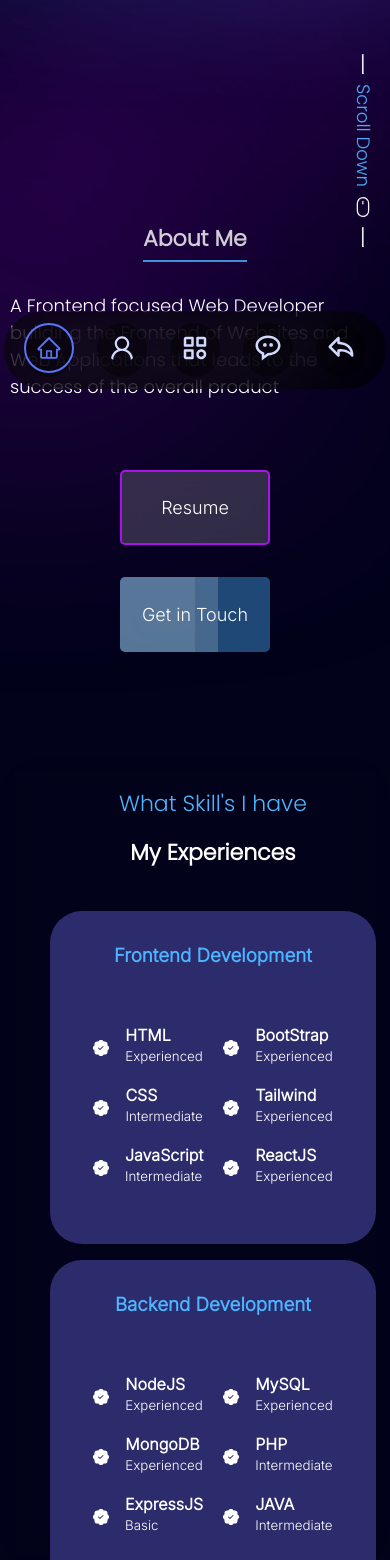
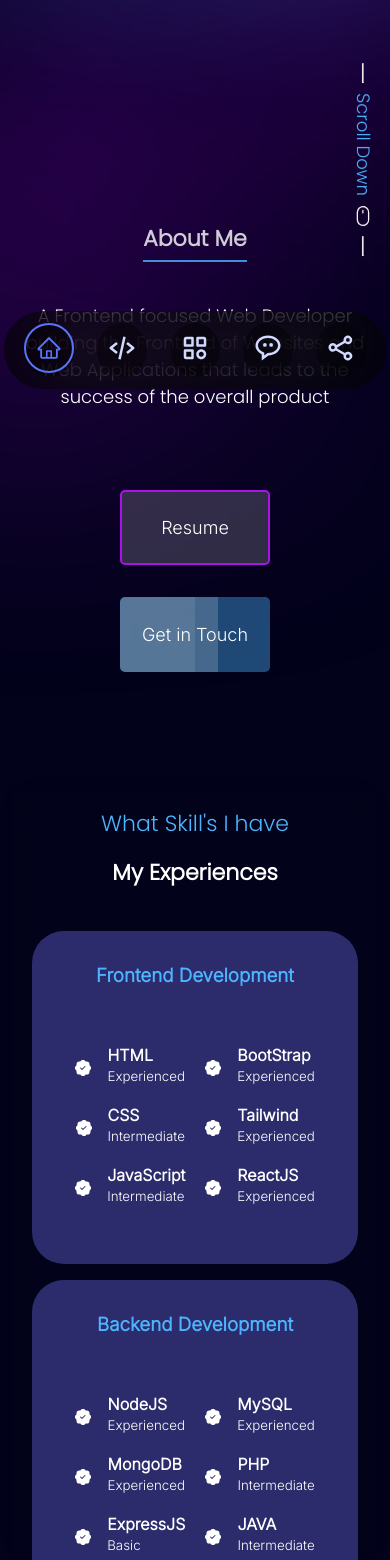
Before and after one commit to cr-codes/React-Portfolio, a React (Create React App) app: page / in a window 390 px wide. Shown: the part 432-1992 px from the top of the page. Built offline with nearby package versions, Linux system fonts and the light colour scheme.

Commit message:
resume updated

```diff
--- a/src/components/about/about.css
+++ b/src/components/about/about.css
@@ -1,8 +1,8 @@
 .about-container {
   position: relative;
   display: flex;
-  justify-content: flex-start;
-  align-items: flex-start;
+  justify-content: space-around;
+  align-items: center;
   flex-direction: column;
   min-height: max-content;
   margin-top: 100px;
@@ -27,6 +27,7 @@
 
 @media (max-width: 500px) {
   .about-container {
+    width: 100%;
     position: relative;
     display: flex;
     justify-content:flex-start;
@@ -43,12 +44,13 @@
   .about-container {
     position: relative;
     display: flex;
-    justify-content:flex-start;
-    align-items: flex-start;
-    min-height: 100vh;
+    justify-content:center;
+    align-items: center;
+    min-height: 100%;
     margin-top: 100px;
     padding: 30px 10px 0;
     overflow-x: hidden;
     backdrop-filter: blur(20px);
+    width: 100%;
   }
 }
--- a/src/components/contact/Contact.jsx
+++ b/src/components/contact/Contact.jsx
@@ -60,8 +60,8 @@ function Contact() {
         </a>
 
       </div>
-      <form className="formContainer input-form" ref={form} onSubmit={sendEmail}>
-                <div className='send-mail'><h2>Send me a message! </h2></div>
+      <form id="mail" className="formContainer input-form" ref={form} onSubmit={sendEmail}>
+                <div className='send-mail'><h2>Send me Email! </h2></div>
                 <input className="inputField" type="text" name="name" placeholder='Enter your name' required />
                 <input className="inputField" type="email" name="email" placeholder='Enter your email address' required />
                 <textarea className="textField inputField" name="message" rows="5" placeholder='Hi, I think we need a design system for our products at Company X. How soon can you hop on to discuss this?'></textarea>
--- a/src/components/contact/contact.css
+++ b/src/components/contact/contact.css
@@ -376,6 +376,13 @@ h5{
     margin-top: 3px;
     color: rgb(202, 202, 202);
   }
+
+  .formContainer {
+    margin-top: 3rem;
+    align-items: center;
+    margin-bottom: 3rem;
+    width: 100%;
+}
 }
 
 @media (max-width: 375px) {
@@ -445,6 +452,13 @@ h5{
     margin-top: 3px;
     color: rgb(202, 202, 202);
   }
+
+  .formContainer {
+    margin-top: 3rem;
+    align-items: center;
+    margin-bottom: 3rem;
+    width: 100%;
+}
 }
 
 
@@ -457,7 +471,6 @@ h5{
       align-items: center;
       margin-bottom: 3rem;
       width: 100%;
-
   }
   .btn{
     width: var(--container-width-sm);
--- a/src/components/experience/experience.css
+++ b/src/components/experience/experience.css
@@ -1,6 +1,5 @@
 .experience {
   display: flex;
-  flex-direction: column;
   align-items: center;
   flex-wrap: wrap;
   width: 100vw;
@@ -152,6 +151,7 @@ article {
 
   .experience{
     display: flex;
+    flex-direction: column;
     align-items: center;
     justify-content: center;
     width: max-content;
--- a/src/components/home/Home.jsx
+++ b/src/components/home/Home.jsx
@@ -2,6 +2,7 @@ import './home.css';
 import img from '../props/img2.jpg';
 import Buttons from '../button/Button';
 import { BsMouse } from 'react-icons/bs';
+// import { TbClick } from 'react-icons/tb';
 
 function Home() {
   return (
@@ -19,6 +20,7 @@ function Home() {
         </div>
 
         <img src={img} alt='' />
+        {/* <TbClick className='clickIcon' /> */}
       </div>
 
       <a href='#footer' className='scroll-down'>
@@ -30,7 +32,7 @@ function Home() {
 
       <h2>
         <span>About Me</span> <br />
-        <p>
+        <p className='home-text'>
         A Frontend focused Web Developer building the Frontend of Websites and Web Applications that leads to the success of the overall product
         </p>
       </h2>
--- a/src/components/home/home.css
+++ b/src/components/home/home.css
@@ -20,6 +20,19 @@
   border-radius: 50%;
   user-select: none;
 }
+.home-text {
+ font-size: 20px;
+ text-align: center;
+ padding: 10px;
+}
+/* .clickIcon {
+  font-size: 50px;
+  border-radius: 50%;
+  padding: 10px;
+  transition: fill 0.1s ease;
+  fill: rgb(209, 217, 252);
+  color: var(--color-white);
+} */
 
 .home-container .logo .hover-show {
   position: absolute;
--- a/src/components/nav/Nav.jsx
+++ b/src/components/nav/Nav.jsx
@@ -1,9 +1,10 @@
 import "./nav.css";
 import { AiOutlineHome } from "react-icons/ai";
-import { AiOutlineUser } from "react-icons/ai";
+// import { AiOutlineUser } from "react-icons/ai";
 import { BiMessageRoundedDots } from "react-icons/bi";
 import { BiCategory } from "react-icons/bi";
-import { BiShare } from "react-icons/bi";
+import { BiShareAlt } from "react-icons/bi";
+import { BiCodeAlt } from "react-icons/bi";
 
 
 function Navbar() {
@@ -13,16 +14,16 @@ function Navbar() {
         <AiOutlineHome className="icon active-nav" />
       </a>
       <a href="#about">
-        <AiOutlineUser className="icon" />
+        <BiCodeAlt className="icon" />
       </a>
       <a href="#projects">
         <BiCategory className="icon" />
       </a>
-      <a href="#contact">
+      <a href="#mail">
         <BiMessageRoundedDots className="icon" />
       </a>
       <a href="#footer">
-        <BiShare className="icon" />
+        <BiShareAlt className="icon" />
       </a>
     </div>
   );
```
Also changed, not shown: 2 other files (tests, documents, lock files or other folders).
